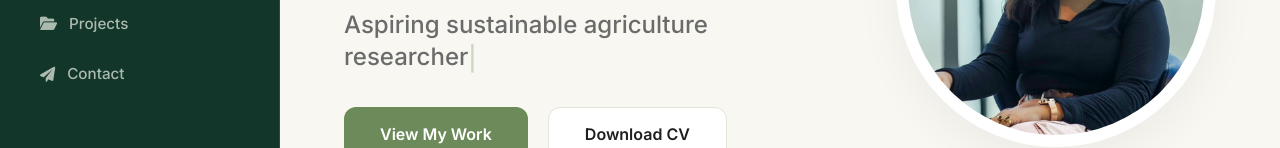
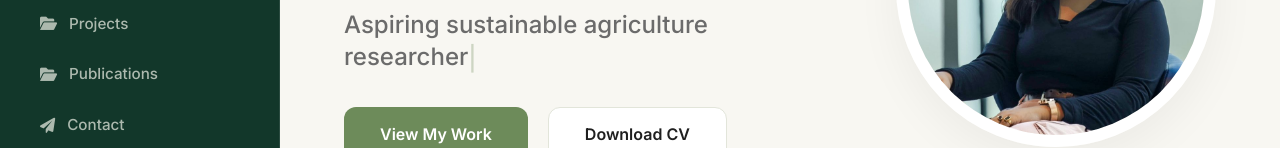
Before and after one commit to bidisha-22/bidisha-22.github.io, a plain HTML site: page index.html in a window 1280 px wide. Shown: the part 413-561 px from the top of the page. Drawn offline with nearby package versions, Linux system fonts and the light colour scheme.

Commit message:
Update index.html

```diff
--- a/index.html
+++ b/index.html
@@ -81,6 +81,7 @@
             <a href="#education" class="nav-link"><i class="fa-solid fa-graduation-cap"></i> Education</a>
             <a href="#skills" class="nav-link"><i class="fa-solid fa-seedling"></i> Skills</a>
             <a href="#projects" class="nav-link"><i class="fa-solid fa-folder-open"></i> Projects</a>
+            <a href="#publications" class="nav-link"><i class="fa-solid fa-folder-open"></i> Publications</a>
             <a href="#contact" class="nav-link"><i class="fa-solid fa-paper-plane"></i> Contact</a>
         </nav>
 
```
